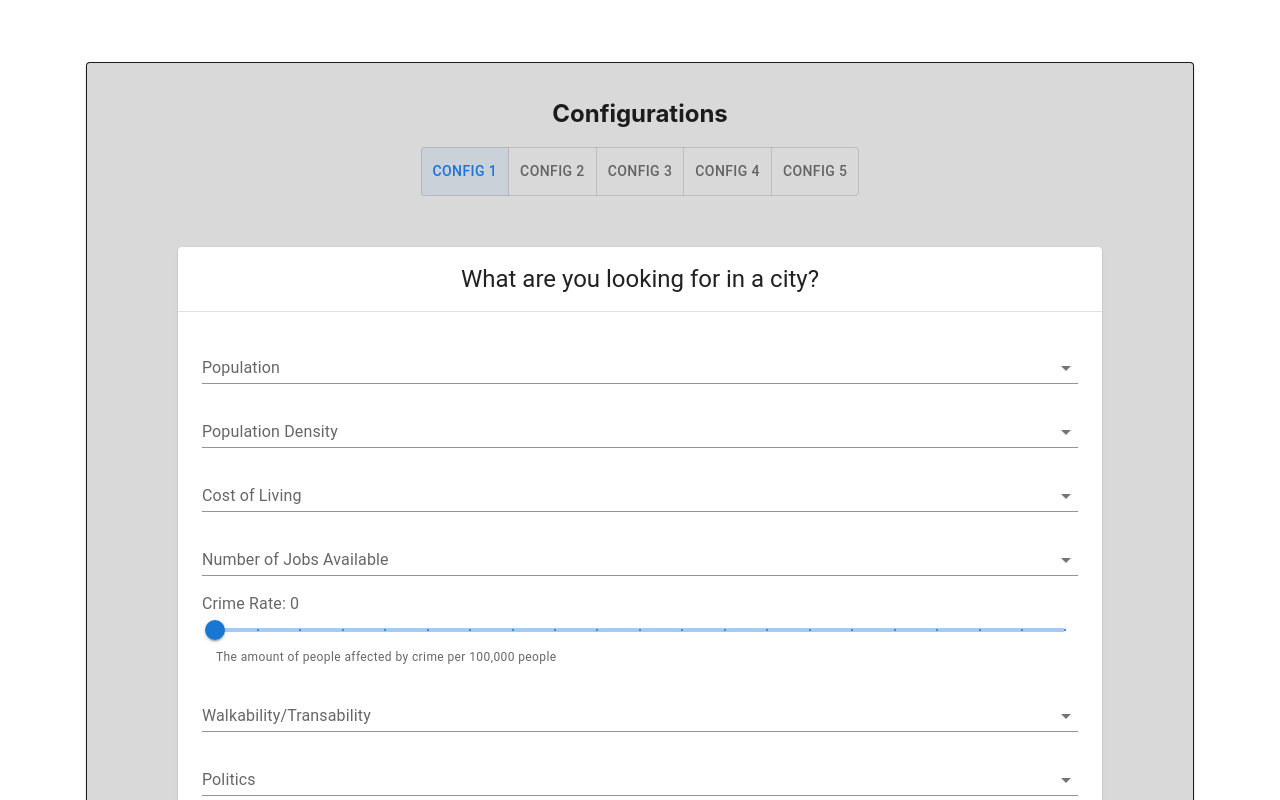
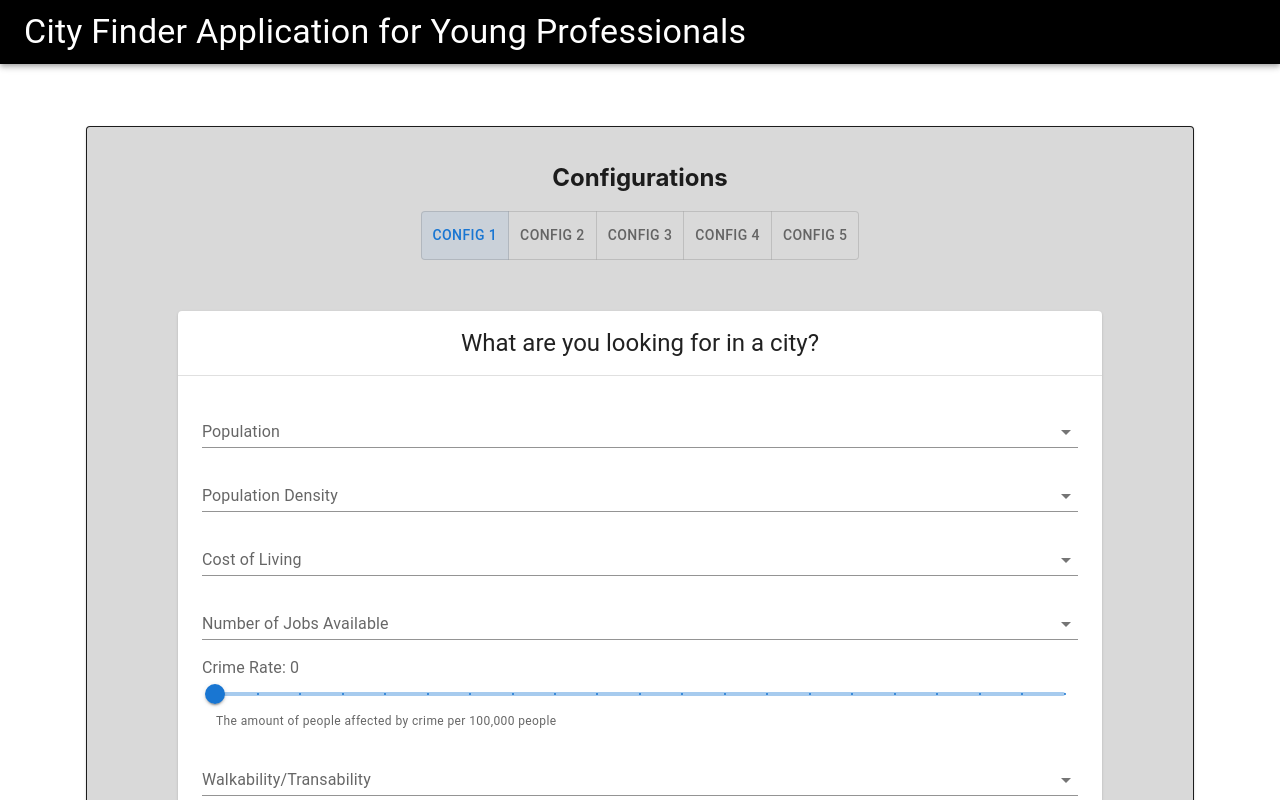
Before and after one commit to mjk257/uds, a React (Create React App) app: page / in a window 1280 px wide. Shown: the top 800 px of the page. Built offline with nearby package versions, Linux system fonts and the light colour scheme.

Commit message:
Added quick header bar

```diff
--- /dev/null
+++ b/src/components/Header.tsx
@@ -0,0 +1,18 @@
+import React from "react";
+import {AppBar, MenuItem, Toolbar, Typography} from "@mui/material";
+
+const CityPreferencesForm = () => {
+    return (
+        <div>
+            <AppBar position="static" className='header-bar'>
+                <Toolbar>
+                    <Typography variant='h4' component='div' className='header-bar-text' align='left'>
+                        City Finder Application for Young Professionals
+                    </Typography>
+                </Toolbar>
+            </AppBar>
+        </div>
+    );
+}
+
+export default CityPreferencesForm;
--- a/src/index.tsx
+++ b/src/index.tsx
@@ -6,13 +6,15 @@ import reportWebVitals from './reportWebVitals';
 import CityPreferencesForm from "./components/CityPreferencesForm";
 
 import "./styles/index.scss";
+import Header from "./components/Header";
 
 const root = ReactDOM.createRoot(
   document.getElementById('root') as HTMLElement
 );
 root.render(
   <React.StrictMode>
-    <CityPreferencesForm />
+      <Header />
+      <CityPreferencesForm />
   </React.StrictMode>
 );
 
--- a/src/styles/index.scss
+++ b/src/styles/index.scss
@@ -53,3 +53,7 @@
     margin-top: 20px;
   }
 }
+
+.header-bar {
+  background-color: black !important;
+}
```
